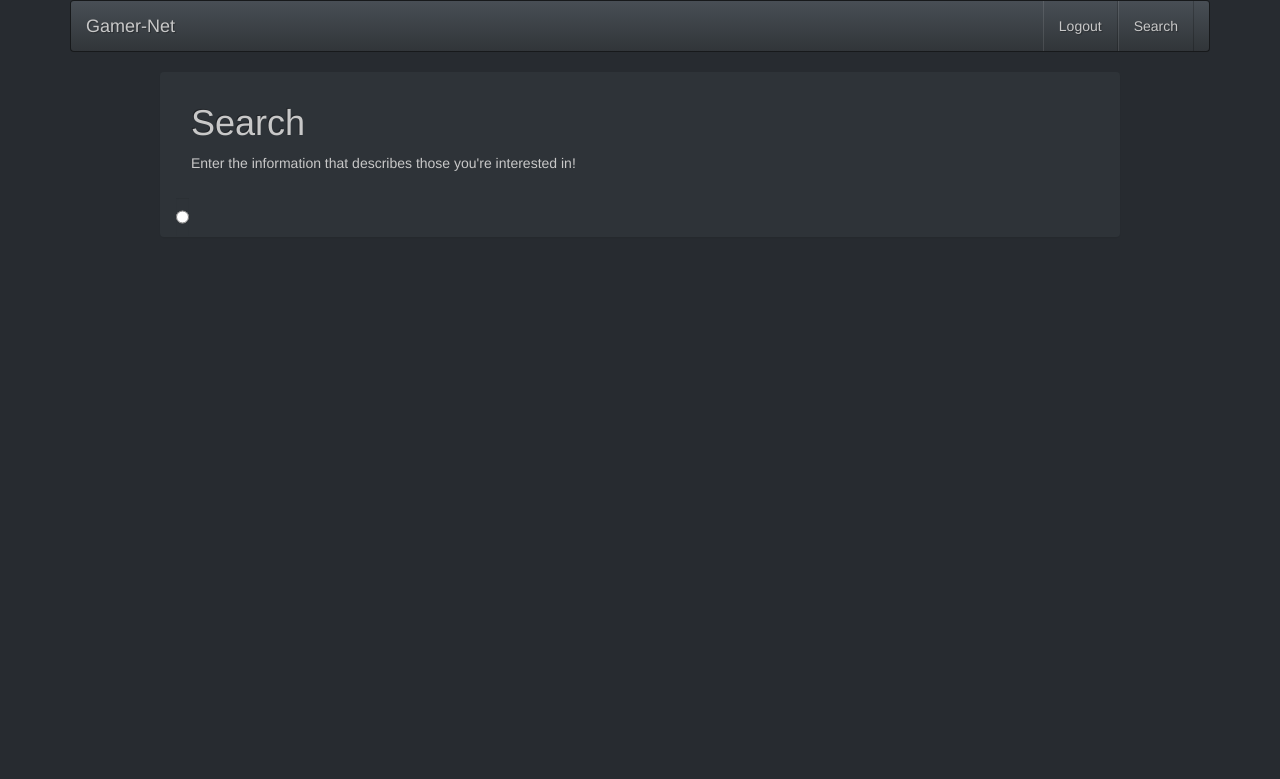
After one commit to joemelt101/gamer-net, a PHP site: page /search_page.php in a window 1280 px wide. The commit adds this page. Shown: the top 779 px of the page. Run offline with PHP 8.4, Linux system fonts and the light colour scheme.

Commit message:
Fixed some of the addresses

```diff
--- a/index.php
+++ b/index.php
@@ -1,5 +1,5 @@
 <?php
 //this is the landing page
-$controllerLocation = '/controller/controllers/landing_controller.php';
+$controllerLocation = 'controller/controllers/landing_controller.php';
 require_once('controller/pagebooter.php');
 ?>
--- /dev/null
+++ b/search_page.php
@@ -0,0 +1,27 @@
+ <html>
+    <head>
+        <title>This is my page!</title>
+        <!-- Import Libraries Dynamically so as to change in only one spot... -->
+        <?php require_once('view/views/includes.html'); ?>
+    </head>
+
+    <body>
+        <?php require_once('view/views/navbar_component.php'); ?>
+
+
+        <div class="panel container-fixed container">
+            <div class="panel-heading">
+                <h1>Search</h1>
+                <p>Enter the information that describes those you're interested in!</p>
+            </div>
+
+            <div class="input-group">
+              <input type="radio" class="form-control" placeholder="Username">
+            </div>
+        </div>
+    </body>
+
+     <script>
+
+     </script>
+</html>
--- a/view/views/navbar_component.php
+++ b/view/views/navbar_component.php
@@ -7,7 +7,7 @@ $isLoggedIn = true;
 
 <!-- Actual display of the view is defined here -->
 <div class="container">
-<nav class="navbar navbar-default navbar-fixed-top">
+<nav class="navbar navbar-default">
   <div class="container-fluid">
     <!-- Brand and toggle get grouped for better mobile display -->
     <div class="navbar-header">
```
